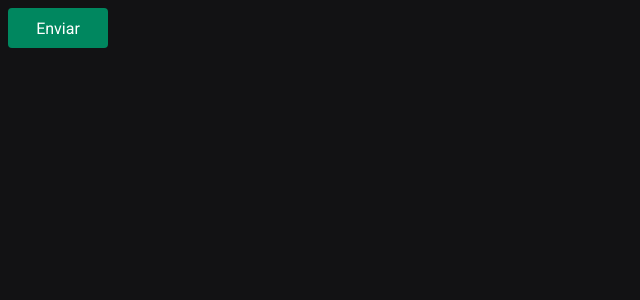
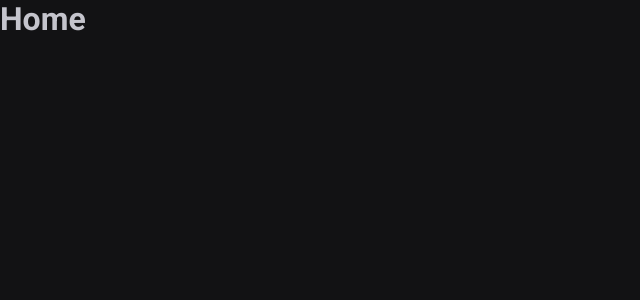
Before and after one commit to nathallye/ignite-timer, a React (Vite) app: page / in a window 1280 px wide. Shown: the top 300 px of the page, without its empty margins (0-640 px from the left). Built offline with nearby package versions, Linux system fonts and the light colour scheme.

Commit message:
React Router DOM

```diff
--- a/package.json
+++ b/package.json
@@ -12,6 +12,7 @@
     "@types/styled-components": "^5.1.26",
     "react": "^18.2.0",
     "react-dom": "^18.2.0",
+    "react-router-dom": "^6.8.1",
     "styled-components": "^5.3.6"
   },
   "devDependencies": {
--- a/src/App.tsx
+++ b/src/App.tsx
@@ -1,14 +1,17 @@
 import { ThemeProvider } from "styled-components";
 import { defaultTheme } from "./styles/themes/default";
+import { GlobalStyle } from "./styles/global";
+import { BrowserRouter } from "react-router-dom";
 
-import { GlobalStyle } from "./styles/global";
-import { Button } from "./components/Button/Button";
+import { Router } from "./Router";
 
 export const App = () => {
   return (
     <ThemeProvider theme={defaultTheme}>
+      <BrowserRouter>
+        <Router />
+      </BrowserRouter>
       <GlobalStyle />
-      <Button />
     </ThemeProvider>
   );
 };
--- /dev/null
+++ b/src/Router.tsx
@@ -0,0 +1,13 @@
+import { Routes, Route } from "react-router-dom";
+
+import { Home } from "./components/Home";
+import { History } from "./components/History";
+
+export const Router = () => {
+  return (
+    <Routes>
+      <Route path="/" element={<Home />} />
+      <Route path="/history" element={<History />} />
+    </Routes>
+  );
+};
--- a/src/components/Button/Button.styles.ts
+++ /dev/null
@@ -1,31 +0,0 @@
-import styled, { css } from "styled-components";
-
-export type ButtonVariant = "primary" | "secondary" | "danger" | "success";
-
-interface ButtonContainerProps {
-  variant: ButtonVariant;
-}
-
-const buttonVariants = {
-  primary: "purple",
-  secondary: "orange",
-  danger: "red",
-  success: "green"
-}
-
-export const ButtonContainer = styled.button<ButtonContainerProps>`
-  width: 100px;
-  height: 40px;
-  border-radius: 4px;
-  border: 0;
-  margin: 8px;
-
-  background-color: ${props => props.theme["green-500"]};
-  color: ${props => props.theme.white};
-
-  /* ${props => {
-    return css`
-      background-color: ${buttonVariants[props.variant]}
-    `
-  }} */
-`;
--- a/src/components/Button/Button.tsx
+++ /dev/null
@@ -1,14 +0,0 @@
-import { ButtonContainer, ButtonVariant } from "./Button.styles";
-
-// import styles from "./Button.module.css";
-
-interface ButtonProps {
-  variant?: ButtonVariant;
-}
-
-export const Button = ({ variant = "primary" }: ButtonProps) => {
-  return (
-    // <button className={`${styles.button} ${styles[variant]}`}>Button</button>
-    <ButtonContainer variant={variant}>Enviar</ButtonContainer>
-  );
-};
--- /dev/null
+++ b/src/components/History.tsx
@@ -0,0 +1,3 @@
+export const History = () => {
+  return <h1>History</h1>;
+};
--- /dev/null
+++ b/src/components/Home.tsx
@@ -0,0 +1,3 @@
+export const Home = () => {
+  return <h1>Home</h1>;
+};
```
Also changed, not shown: src/components/Button/Button.module.css (deleted, +0 -20 lines), 2 other files (tests, documents, lock files or other folders).
